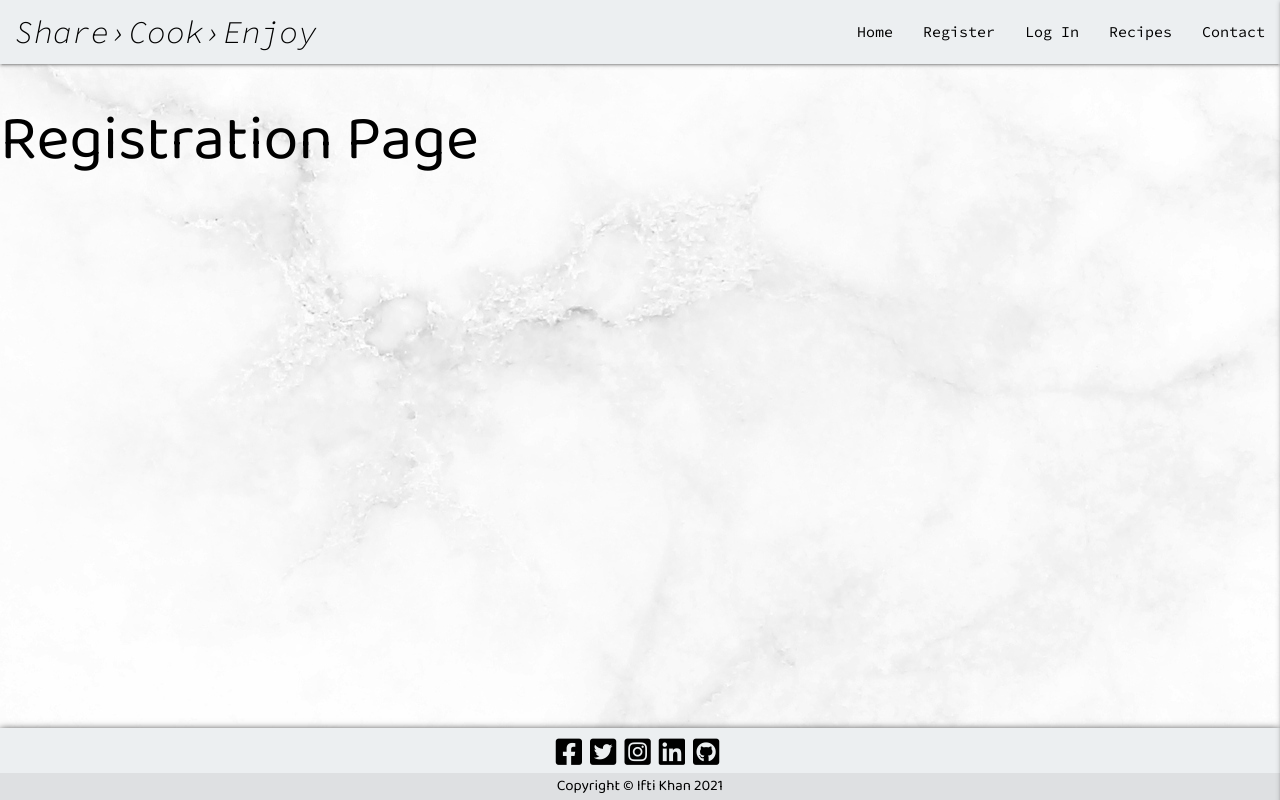
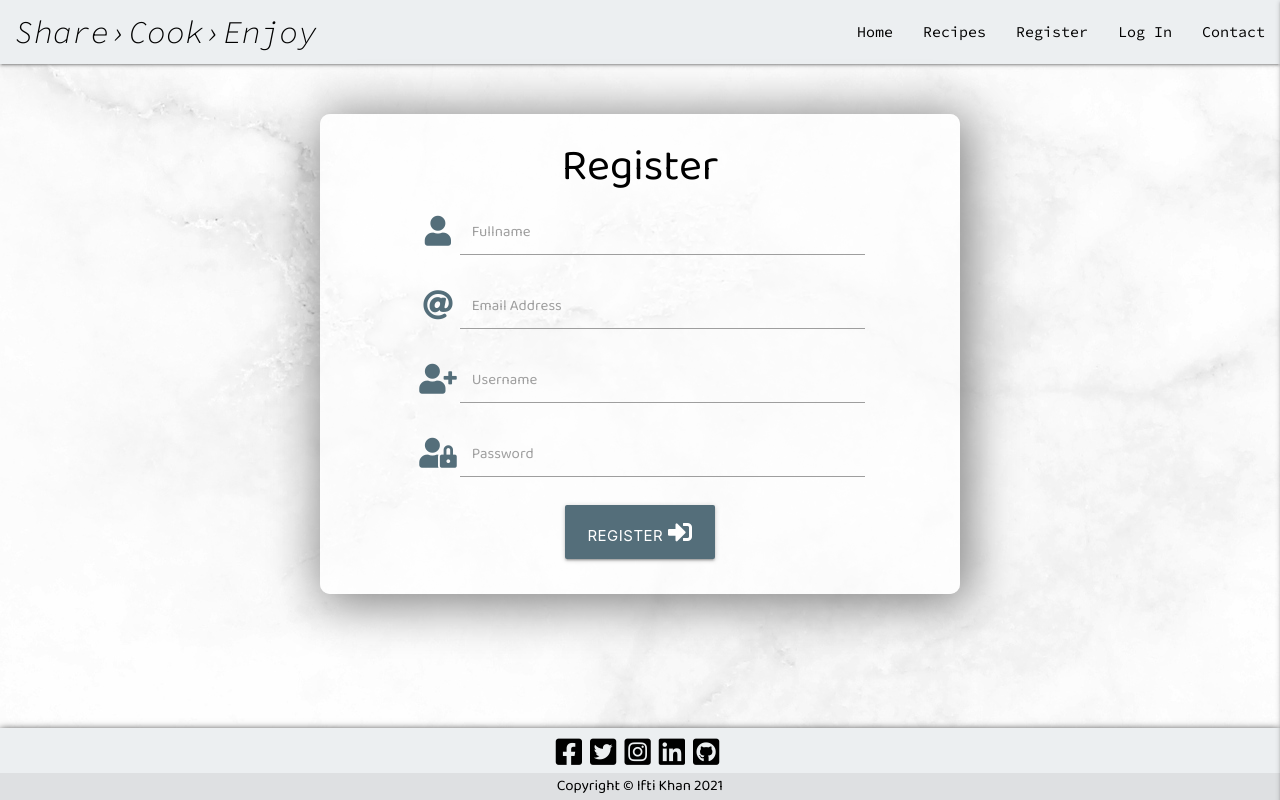
Before and after one commit to ifti-khan/cookbook, a Flask app: page /registration in a window 1280 px wide. Run offline with Flask 2, Linux system fonts and the light colour scheme; some libraries are stand-ins or nearby versions.

Commit message:
mod: register html form added and styled

```diff
--- a/static/css/responsive.css
+++ b/static/css/responsive.css
@@ -25,19 +25,11 @@
 
 /*Large Laptop*/
 @media (max-width: 1440px) {
-    /*Index.html*/
-    .welcome-row {
-        margin-top: 150px;
-    }
 
 }
 
 /*Medium Laptop*/
 @media (max-width: 1024px) {
-    /*Index.html*/
-    .welcome-row {
-        margin-top: 125px;
-    }
 
 }
 
@@ -51,11 +43,6 @@
     /*Navigation Bar*/
     nav .brand-logo {
         margin-left: 0px;
-    }
-
-    /*Index.html*/
-    .welcome-row {
-        margin-top: 125px;
     }
 
     .welcome-con h2 {
--- a/static/css/style.css
+++ b/static/css/style.css
@@ -68,7 +68,7 @@ footer {
 
 /*index.html*/
 .welcome-row {
-    margin-top: 175px;
+    margin-top: 50px;
 }
 
 .welcome-con {
@@ -112,3 +112,16 @@ footer {
     font-size: 18px;
     font-style: italic;
 }
+
+/*register.html*/
+.register-row {
+    margin-top: 50px;
+}
+
+.register-con {
+    background-color: rgba(255, 255, 255, 0.7);
+    height: 480px;
+    text-align: center;
+    border-radius: 10px;
+    box-shadow:5px 5px 50px 5px grey;
+}
--- a/templates/base.html
+++ b/templates/base.html
@@ -27,16 +27,16 @@
                 <a href="{{ url_for('index') }}" class="brand-logo">Share&#8250;Cook&#8250;Enjoy</a>
                 <a href="#" data-target="mobile-demo" class="sidenav-trigger right"><i class="fas fa-bars"></i></a>
                 <ul class="right hide-on-med-and-down">
+                    <li><a href="{{ url_for('index') }}">Home</a></li>
+                    <li><a href="{{ url_for('all_recipes') }}">Recipes</a></li>
                     {% if not session.user %}
-                    <li><a href="{{ url_for('index') }}">Home</a></li>
-                    <li><a href="{{ url_for('register') }}">Register</a></li>
-                    <li><a href="{{ url_for('login') }}">Log In</a></li>
-                    <li><a href="{{ url_for('all_recipes') }}">Recipes</a></li>
+                        <li><a href="{{ url_for('register') }}">Register</a></li>
+                        <li><a href="{{ url_for('login') }}">Log In</a></li>
+                    {% else %}
+                        <li><a href="#">Account</a></li>
+                        <li><a href="#">Log Out</a></li>
+                    {% endif %}
                     <li><a class="modal-trigger" href="#modal1">Contact</a></li>
-                    {% else %}
-                    <li><a href="#">Account</a></li>
-                    <li><a href="#">Log Out</a></li>
-                    {% endif %}
                 </ul>
             </div>
         </nav>
--- a/templates/register.html
+++ b/templates/register.html
@@ -1,6 +1,61 @@
 {% extends "base.html" %}
 {% block content %}
 
-<h1>Registration Page</h1>
+<div class="row register-row">
+    <div class="col s10 offset-s1 m10 offset-m1 l10 offset-l1 xl6 offset-xl3 register-con">
+        <h3 class="center-align">Register</h3>
+        <form class="col s12 m8 offset-m2" method="POST" action="{{ url_for('register') }}">
+
+            <!--Fullname Input Field-->
+            <div class="row">
+                <div class="input-field col s12">
+                    <i class="fas fa-user prefix blue-grey-text text-darken-1"></i>
+                    <input id="fullname" name="fullname" type="text" minlength="5" maxlength="25"
+                        pattern="^[a-zA-Z0-9]{5,15}$" class="validate" required>
+                    <label for="fullname">Fullname</label>
+                </div>
+            </div>
+
+            <!--Email Input Field-->
+            <div class="row">
+                <div class="input-field col s12">
+                    <i class="fas fa-at prefix blue-grey-text text-darken-1"></i>
+                    <input id="email" name="email" type="email" minlength="5" maxlength="30"
+                        pattern="^[a-zA-Z0-9]{5,15}$" class="validate" required>
+                    <label for="email">Email Address</label>
+                </div>
+            </div>
+
+            <!--Username Input Field-->
+            <div class="row">
+                <div class="input-field col s12">
+                    <i class="fas fa-user-plus prefix blue-grey-text text-darken-1"></i>
+                    <input id="username" name="username" type="text" minlength="5" maxlength="30"
+                        pattern="^[a-zA-Z0-9]{5,15}$" class="validate" required>
+                    <label for="username">Username</label>
+                </div>
+            </div>
+
+            <!--Password Input Field-->
+            <div class="row">
+                <div class="input-field col s12">
+                    <i class="fas fa-user-lock prefix blue-grey-text text-darken-1"></i>
+                    <input id="password" name="password" type="password" minlength="5"
+                        maxlength="20" pattern="^[a-zA-Z0-9]{5,15}$" class="validate" required>
+                    <label for="password">Password</label>
+                </div>
+            </div>
+
+            <!--Register Button-->
+            <div class="row">
+                <button type="submit" class="col s4 offset-s4 btn-large blue-grey darken-1 text-shadow">
+                    Register <i class="fas fa-sign-in-alt"></i>
+                </button>
+            </div>
+
+
+        </form>
+    </div>
+</div>
 
 {% endblock %}
```
